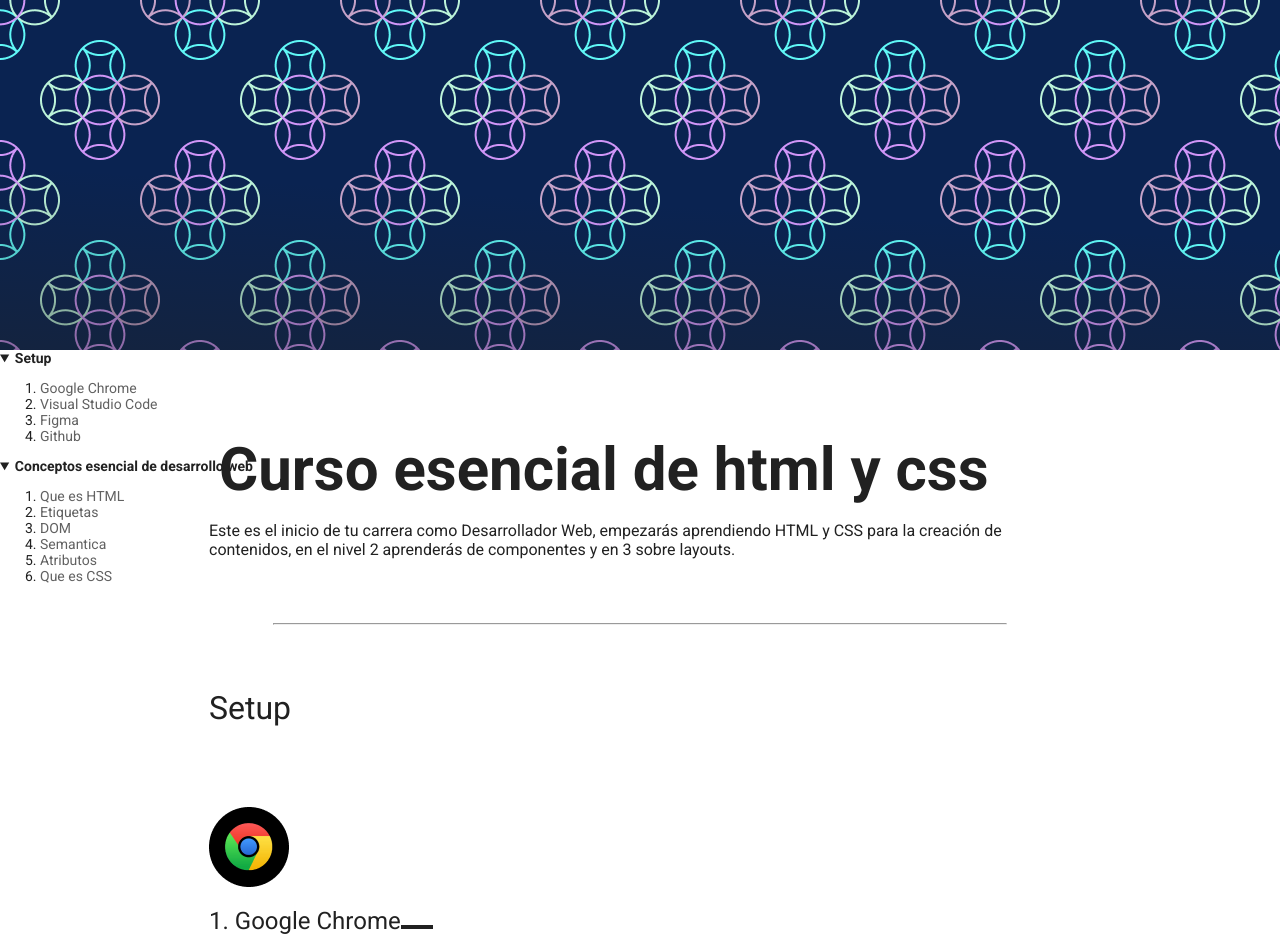
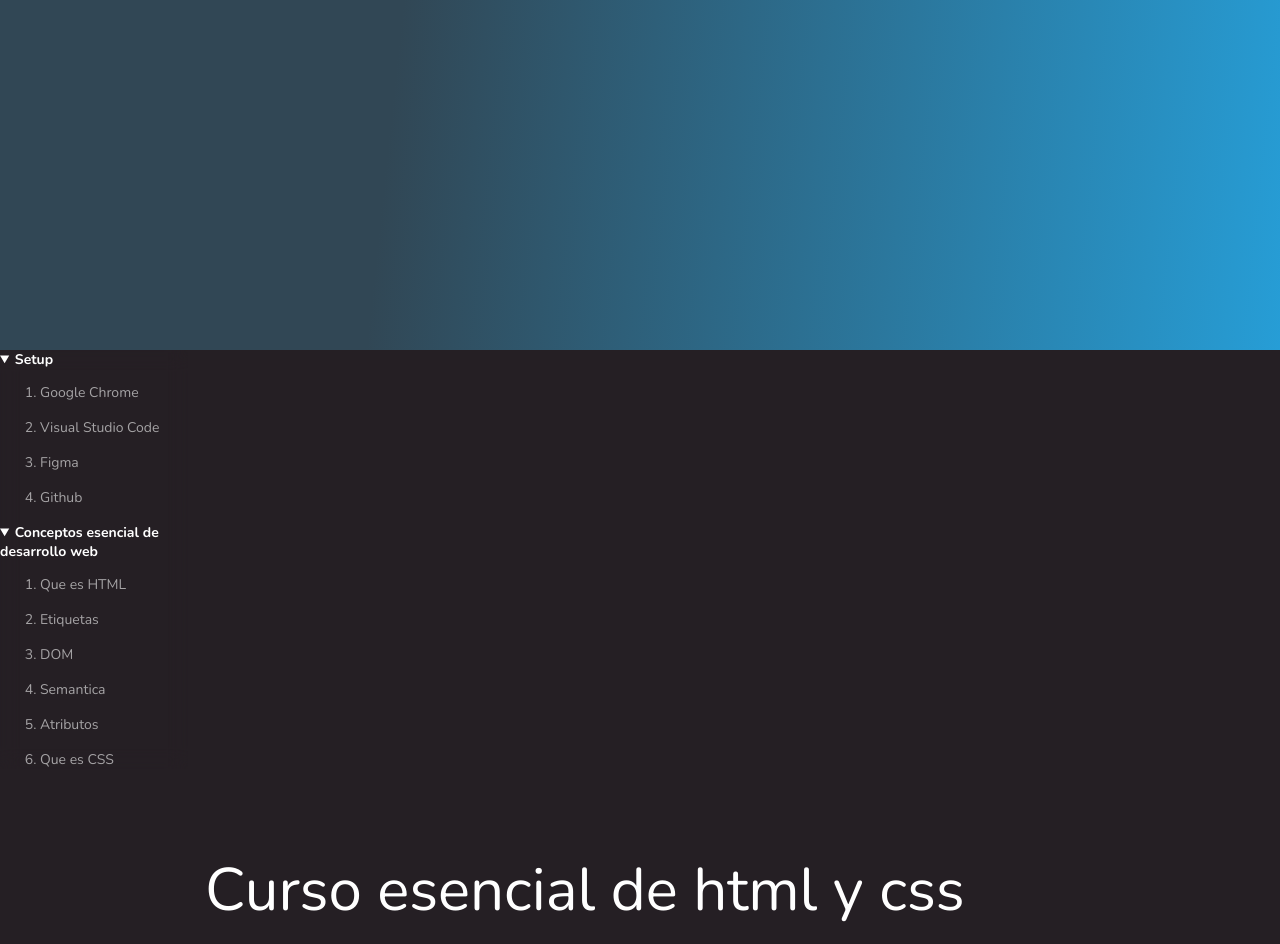
Before and after one commit to Mrbanano/curso-elemental-html-css, a plain HTML site: page index.html in a window 1280 px wide. Shown: the top 944 px of the page. Drawn offline with nearby package versions, Linux system fonts and the light colour scheme.

Commit message:
css with logic values

```diff
--- a/index.html
+++ b/index.html
@@ -4,17 +4,19 @@
     <meta charset="UTF-8" />
     <meta http-equiv="X-UA-Compatible" content="IE=edge" />
     <meta name="viewport" content="width=device-width, initial-scale=1.0" />
-    <title>Curso elemental de html css</title>
+    <title>Curso elemental de HTML Y CSS</title>
+    <link rel="preconnect" href="https://fonts.gstatic.com" />
     <link rel="preconnect" href="https://fonts.gstatic.com" />
     <link
-      href="https://fonts.googleapis.com/css2?family=Roboto:ital,wght@0,400;0,700;1,400;1,700&display=swap"
+      href="https://fonts.googleapis.com/css2?family=Nunito:ital,wght@0,400;0,700;0,600;1,400;1,700&display=swap"
       rel="stylesheet"
     />
-    <link rel="stylesheet" href="./static/css/style.css" />
+    <link rel="stylesheet" href="./static/css/style-logico.css" />
   </head>
   <body>
     <div class="hero"></div>
-    <header>
+    <header class="header">
+      <div class="header-content">
         <nav>
           <details open>
             <summary>Setup</summary>
@@ -37,6 +39,7 @@
             </ol>
           </details>
         </nav>
+      </div>
     </header>
     <main class="main">
       <div class="wrapper">
--- a/static/css/style-logico.css
+++ b/static/css/style-logico.css
@@ -1,74 +1,165 @@
 :root {
   font-size: 16px;
-  --gray30: #212121;
-  --gray20: #212429;
-  --gray10: #616161;
+  --white30: white;
+  --white20: #a5a3a5;
+  --white10: #3a3539;
+  --background: #251f24;
 }
 
 body {
-  color: var(--gray30);
-  font-family: "Roboto", sans-serif;
+  background: var(--background);
+  color: var(--white30);
+  font-family: "Nunito", sans-serif;
+  margin-inline-start:0;
+  margin-inline-end: 0;
+  margin-block-end: 0;
+  margin-block-start: 0;
+}
+p {
+  color: var(--white20);
 }
 
 a {
-  color: var(--gray30);
+  color: var(--white30);
+}
+.header{
+  position: sticky;
+  inset-block-start: 0;
+  inset-block-start: 20px;
 }
 
+.header-content {
+  position: relative;
+  backdrop-filter: blur(10px);
+}
 header {
   font-size: 14px;
-  color: (var(--gray10));
+  color: (var(--white));
+  position: absolute;
+  inset-block-start: 0px;
+  inset-inline-start: -208px;
+  inline-size: 188px ;
+}
+
+header li {
+  color: var(--white20);
+  margin-block-end: 16px;
 }
 header a {
-  color: var(--gray10);
+  color: var(--white20);
   text-decoration: none;
 }
 header a:hover {
-  color: var(--gray30);
+  color: var(--white30);
 }
 
 nav details summary {
   font-weight: bold;
 }
+h1,
+h2,
+h3 {
+  font-weight: normal;
+}
 h1 {
   font-size: 60px;
+  margin-block-start: 64px;
+  margin-block-end: 16px;
 }
-.section-content h3::before {
-  content: ""counter(titleList)" ";
+h2 {
+  font-size: 2em;
+  margin-block: 40px;
+}
+h3{
+  font-size: 1.5em;
+  font-weight: 600;
+  margin-block: 16px;
+}
+hr{
+  margin-block:40px;
+  border-color:  rgba(97, 97, 97, 0.2);
 }
 
+.section-content h3::before {
+  content: "" counter(titleList) ". ";
+}
 
-.section-content{
-    counter-reset: titleList;
+.section-content {
+  counter-reset: titleList;
+}
+
+.section-content img{
+  margin-block-start: 40px;
+  display: block;
+  max-inline-size: 100%;
+}
+.section-content img:nth-of-type(1){
+  height: auto;
+}
+.section-content h3 {
+  font-size: 1.5em;
+  counter-increment: titleList;
 }
 .section-content h3::after {
-  content: "";
-  height: 4px;
-  width: 32px;
-  background-color: var(--gray30);
-  display: inline-block;
-}
 
-h2 {
-  font-size: 2em;
-}
-
-
-.section-content h3 {
-  font-size: 1.5em;
-  counter-increment:  titleList;
 }
 
 pre {
-  background: #fec62e;
-  font-size: 0.5em;
+  background: var(--white10);
+  padding-block-end: 40px;
+  padding-block-start:40px ;
+  padding-inline-end:40px ;
+  padding-inline-start:40px ;
+  overflow: auto;
+  border-radius: 8px;
 }
 .hero {
-  background: linear-gradient(
-      3.36deg,
-      #212325 -63.62%,
-      rgba(255, 255, 255, 0) 43.49%
-    ),
-    url("../img/patron-1.png");
+  background: linear-gradient(96.07deg, #314755 30.63%, #26a0da 102.18%);
   height: 350px;
   width: 100%;
+
 }
+
+blockquote{
+  margin-block-start: 80px;
+  margin-block-end: 63px;
+  background-color: var(--white10);
+  border-radius: 8px;
+  padding-block-end: 24px;
+  padding-block-start:24px ;
+  padding-inline-end:24px ;
+  padding-inline-start:24px ;
+  line-height: 32px;
+  font-size: 24px;
+}
+
+blockquote p {
+
+  color: var(--white30);
+}
+
+.main{
+
+}
+
+.wrapper{
+  max-inline-size: 902px;
+  margin: auto;
+  overflow: hidden;
+}
+
+.main-content{
+  padding-inline-start: 16px;
+  padding-inline-end: 16px;
+}
+
+.section-content ol li{
+  line-height: 24px;
+}
+.section-content:first-of-type{
+  margin: 0;
+
+}
+.section-content ul li{
+  margin-bottom: 16px;
+}
```
Lines whose indentation alone changed are shown as unchanged.
